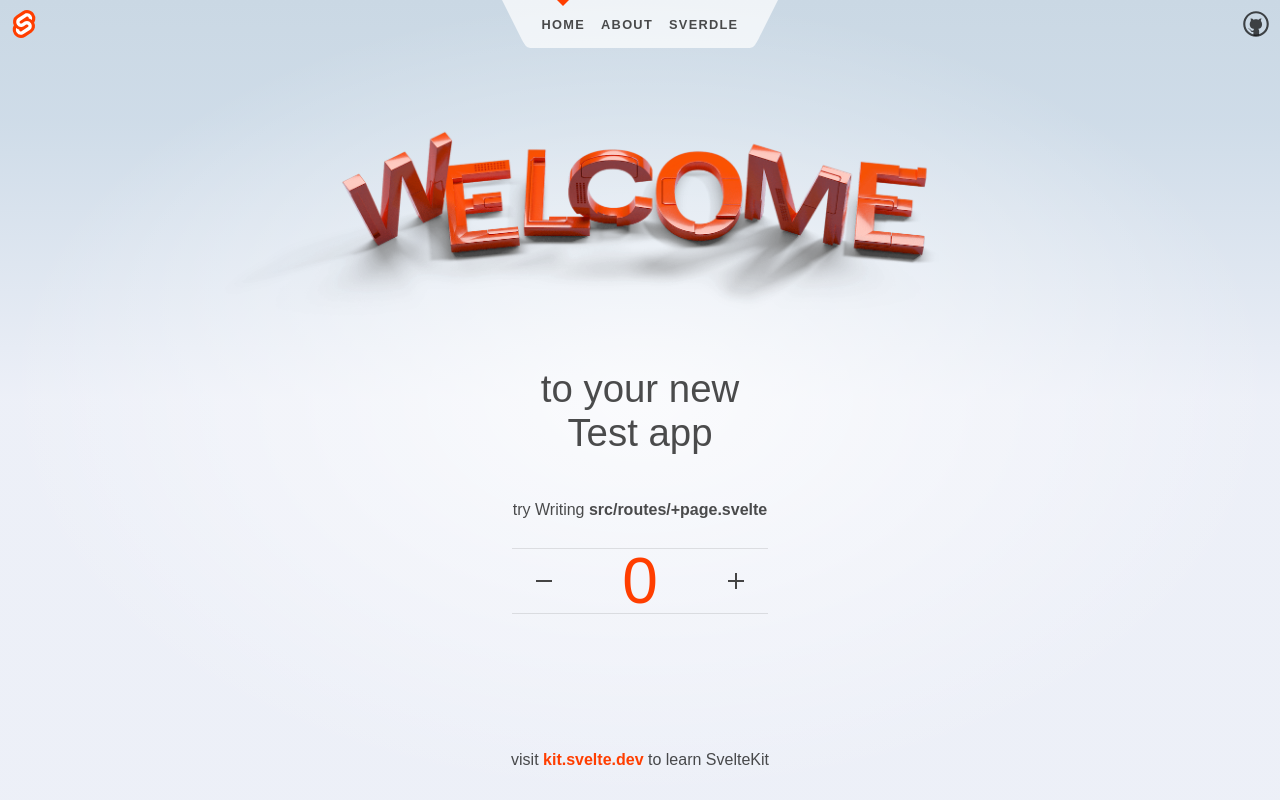
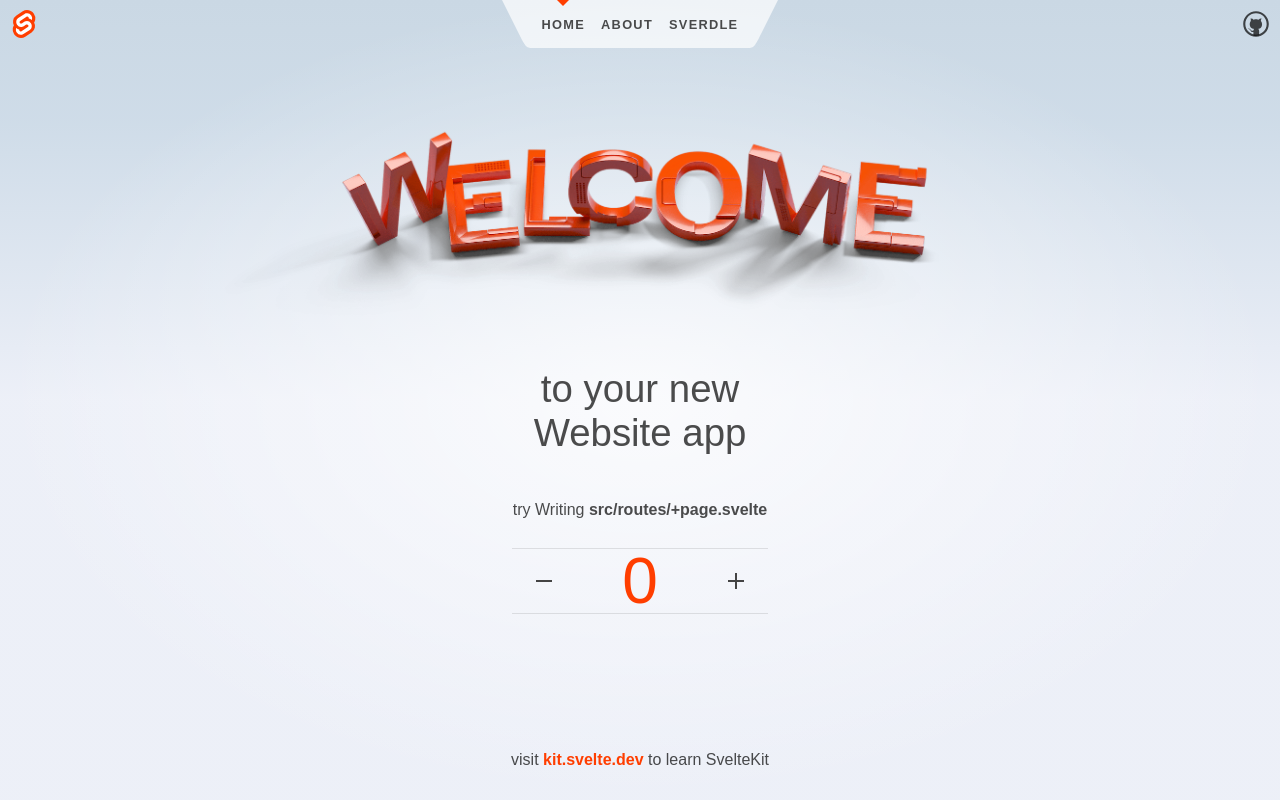
Before and after one commit to vajradog/TSLakshey, a SvelteKit app: page / in a window 1280 px wide. Built offline with nearby package versions, Linux system fonts and the light colour scheme.

Commit message:
Update test
d

```diff
--- a/src/routes/+page.svelte
+++ b/src/routes/+page.svelte
@@ -18,7 +18,7 @@
 			</picture>
 		</span>
 
-		to your new<br />Test app
+		to your new<br />Website app
 	</h1>
 
 	<h2>
```
